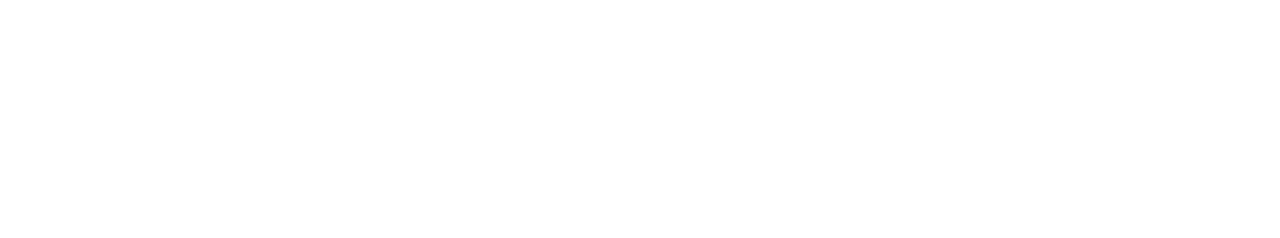
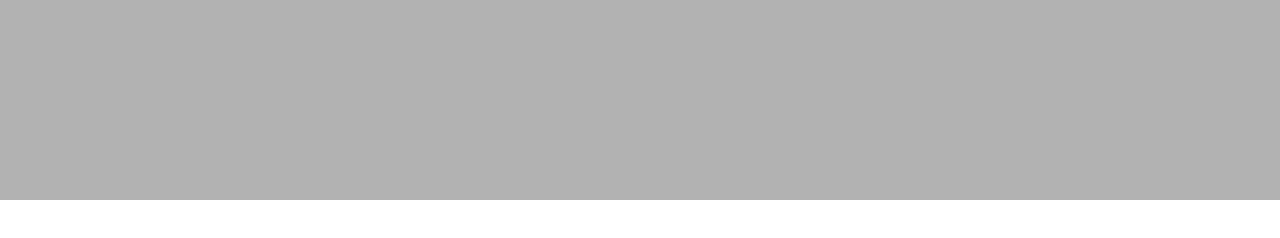
Before and after one commit to hectorariasnieto/4-layouts, a website: page src/index.html in a window 1280 px wide. Drawn offline with Linux system fonts and the light colour scheme.

Commit message:
add style files

```diff
--- a/src/index.html
+++ b/src/index.html
@@ -2,8 +2,12 @@
 <html lang="en">
   <head>
     <meta charset="UTF-8" />
-    <title>Title</title>
+    <title>Layouts exercise</title>
     <link rel="stylesheet" href="styles.css" />
+    <link rel="preconnect" href="https://fonts.gstatic.com">
+    <link href="https://fonts.googleapis.com/css2?family=Open+Sans:wght@400;700&display=swap" rel="stylesheet">
   </head>
-  <body></body>
+  <body>
+    <div class="box"></div>
+  </body>
 </html>
--- /dev/null
+++ b/src/main.css
@@ -0,0 +1,10 @@
+body {
+  line-height: 1;
+  height: 100%;
+  width: 100%;
+}
+
+.box{
+  background-color: var(--secondary-color);
+  padding: 100px;
+}
--- /dev/null
+++ b/src/reset.css
@@ -0,0 +1,46 @@
+/* http://meyerweb.com/eric/tools/css/reset/
+   v2.0 | 20110126
+   License: none (public domain)
+*/
+
+html, body, div, span, applet, object, iframe,
+h1, h2, h3, h4, h5, h6, p, blockquote, pre,
+a, abbr, acronym, address, big, cite, code,
+del, dfn, em, img, ins, kbd, q, s, samp,
+small, strike, strong, sub, sup, tt, var,
+b, u, i, center,
+dl, dt, dd, ol, ul, li,
+fieldset, form, label, legend,
+table, caption, tbody, tfoot, thead, tr, th, td,
+article, aside, canvas, details, embed,
+figure, figcaption, footer, header, hgroup,
+menu, nav, output, ruby, section, summary,
+time, mark, audio, video {
+  margin: 0;
+  padding: 0;
+  border: 0;
+  font-size: 100%;
+  font: inherit;
+  vertical-align: baseline;
+}
+/* HTML5 display-role reset for older browsers */
+article, aside, details, figcaption, figure,
+footer, header, hgroup, menu, nav, section {
+  display: block;
+}
+
+ol, ul {
+  list-style: none;
+}
+blockquote, q {
+  quotes: none;
+}
+blockquote:before, blockquote:after,
+q:before, q:after {
+  content: '';
+  content: none;
+}
+table {
+  border-collapse: collapse;
+  border-spacing: 0;
+}
--- a/src/styles.css
+++ b/src/styles.css
@@ -0,0 +1,21 @@
+@import "main.css";
+@import "reset.css";
+
+:root{
+  --main-color: #666666;
+  --secondary-color: rgba(0,0,0,.3);
+  --background-color: white;
+  --background-dark: rgba(0,0,0,.1);
+
+  --s: 0.5rem;
+  --m: 0.75rem;
+  --l: 1rem;
+
+  --text-font: 'Open Sans', sans-serif;
+  --title-font: 'Open Sans', sans-serif;
+
+  --shadow: 1px 6px 20px 0px rgba(0,0,0,.7);
+  --round-border: 9999px;
+
+
+}
```
